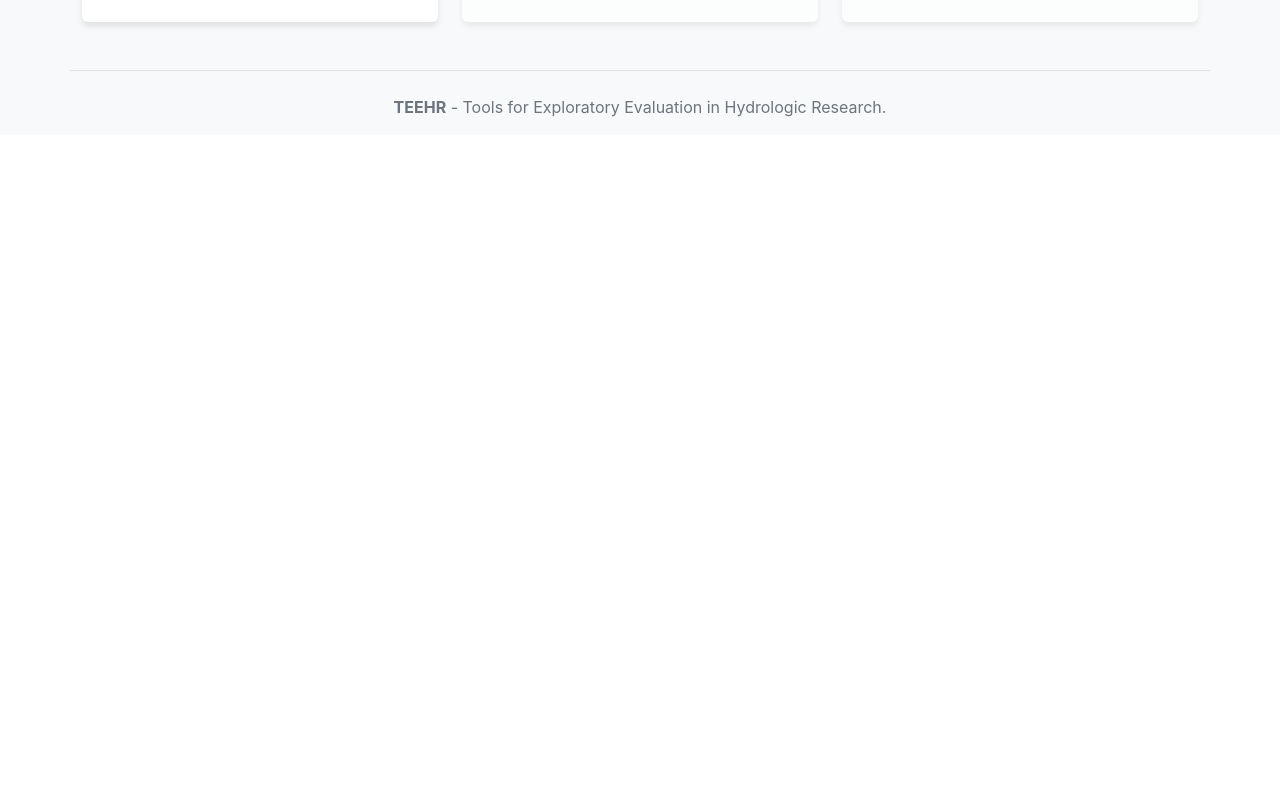
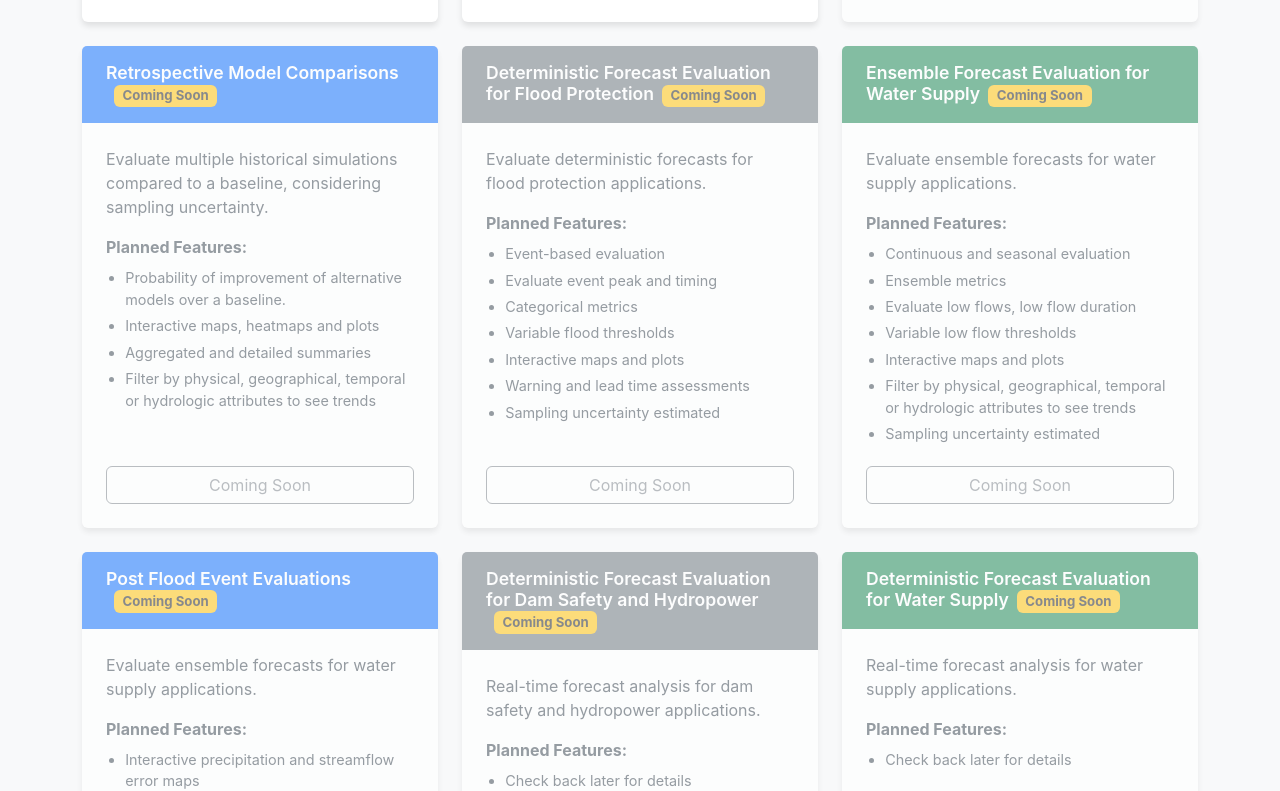
Before and after one commit to RTIInternational/teehr-hub, a React (Vite) app in the folder frontend/: page / in a window 1280 px wide. Shown: the part 809-1600 px from the top of the page. Before the commit the page ends 944 px from the top, so only its background shows below. Built offline with nearby package versions, Linux system fonts and the light colour scheme; no server answers.

Commit message:
add some additional concept dashboard cards

```diff
--- a/frontend/src/components/Home.jsx
+++ b/frontend/src/components/Home.jsx
@@ -22,17 +22,18 @@ const Home = () => {
     {
       id: 'forecast-analysis',
       title: 'Forecast Analysis',
-      description: 'Real-time forecast analysis and validation tools.',
+      description: 'Real-time forecast analysis and validation tools for operational and research data streams.',
       features: [
         'Live forecast data',
         'Forecast vs observation comparison',
         'Lead time analysis'
       ],
       path: '/forecast',
-      status: 'coming-soon',
+      status: 'available',
       image: '/api/static/preview-forecast.png', // placeholder
       color: 'secondary'
     },
+
     {
       id: 'data-management',
       title: 'Data Management',
@@ -46,7 +47,104 @@ const Home = () => {
       status: 'coming-soon',
       image: '/api/static/preview-data.png', // placeholder
       color: 'success'
-    }
+    },
+
+    {
+      id: 'retrospective-model-comparisons',
+      title: 'Retrospective Model Comparisons',
+      description: 'Evaluate multiple historical simulations compared to a baseline, considering sampling uncertainty.',
+      features: [
+        'Probability of improvement of alternative models over a baseline.',
+        'Interactive maps, heatmaps and plots',
+        'Aggregated and detailed summaries',
+        'Filter by physical, geographical, temporal or hydrologic attributes to see trends'
+      ],
+      path: '/retrospective-model-comparisons',
+      status: 'coming-soon',
+      image: '/api/static/preview-data.png', // placeholder
+      color: 'primary'
+    },
+
+    {
+      id: 'forecast-flood-protection',
+      title: 'Deterministic Forecast Evaluation for Flood Protection',
+      description: 'Evaluate deterministic forecasts for flood protection applications.',
+      features: [
+        'Event-based evaluation',
+        'Evaluate event peak and timing',
+        'Categorical metrics',
+        'Variable flood thresholds',
+        'Interactive maps and plots',
+        'Warning and lead time assessments',
+        'Sampling uncertainty estimated'
+      ],
+      path: '/forecast-flood-protection',
+      status: 'coming-soon',
+      image: '/api/static/preview-data.png', // placeholder
+      color: 'secondary'
+    },
+
+    {
+      id: 'forecast-water-supply',
+      title: 'Ensemble Forecast Evaluation for Water Supply',
+      description: 'Evaluate ensemble forecasts for water supply applications.',
+      features: [
+        'Continuous and seasonal evaluation',
+        'Ensemble metrics',
+        'Evaluate low flows, low flow duration',
+        'Variable low flow thresholds',
+        'Interactive maps and plots',
+        'Filter by physical, geographical, temporal or hydrologic attributes to see trends',
+        'Sampling uncertainty estimated'
+      ],
+      path: '/forecast-water-supply',
+      status: 'coming-soon',
+      image: '/api/static/preview-data.png', // placeholder
+      color: 'success'
+    },
+
+    {
+      id: 'post-event',
+      title: 'Post Flood Event Evaluations',
+      description: 'Evaluate ensemble forecasts for water supply applications.',
+      features: [
+        'Interactive precipitation and streamflow error maps',
+        'Spaghetti plots of streamflow forecasts with associated precipitation forecasts',
+        'Cycle by cycle error heatmaps',
+        'Cycle by cycle time series plots highlighting warning time'
+      ],
+      path: '/post-event',
+      status: 'coming-soon',
+      image: '/api/static/preview-data.png', // placeholder
+      color: 'primary'
+    },
+
+    {
+      id: 'deterministic-forecast-dam-safety',
+      title: 'Deterministic Forecast Evaluation for Dam Safety and Hydropower',
+      description: 'Real-time forecast analysis for dam safety and hydropower applications.',
+      features: [
+        'Check back later for details',
+      ],
+      path: '/forecast',
+      status: 'coming-soon',
+      image: '/api/static/preview-forecast.png', // placeholder
+      color: 'secondary'
+    },
+
+    {
+      id: 'deterministic-forecast-water-supply',
+      title: 'Deterministic Forecast Evaluation for Water Supply',
+      description: 'Real-time forecast analysis for water supply applications.',
+      features: [
+        'Check back later for details',
+      ],
+      path: '/data',
+      status: 'coming-soon',
+      image: '/api/static/preview-data.png', // placeholder
+      color: 'success'
+    },
+
   ];
 
   const getCardComponent = (dashboard) => {
```
